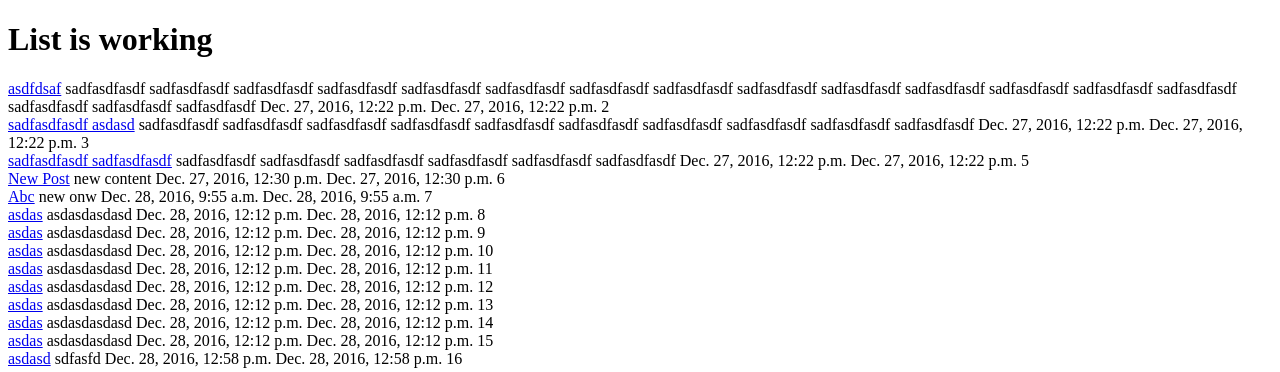
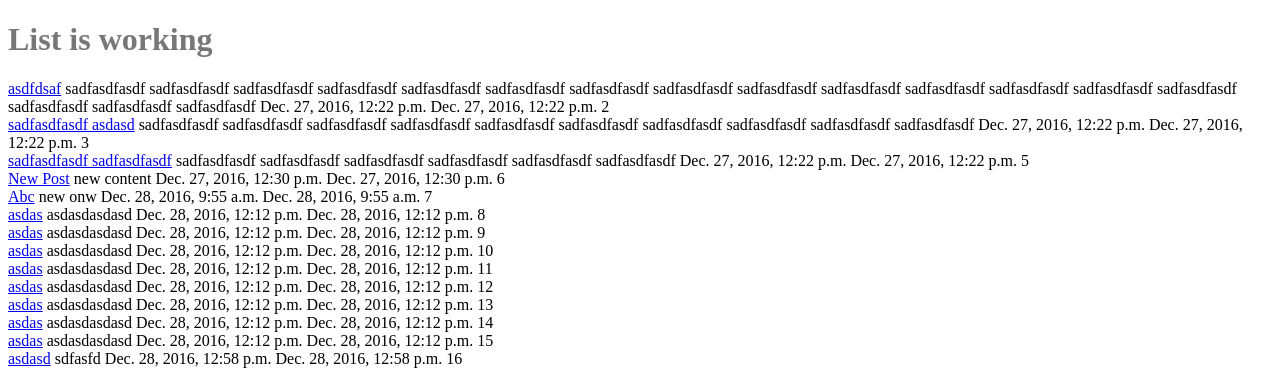
Before and after one commit to abheist/django-blog, a Django app: page /posts/ in a window 1280 px wide. Shown: the top 372 px of the page. Run offline with Django 3.2, Linux system fonts and the light colour scheme; data comes from the database, SQL or seed files in the repository.

Commit message:
AKS: Intermediate

```diff
--- /dev/null
+++ b/static/css/base.css
@@ -0,0 +1,3 @@
+h1 {
+    color: #777777;
+}
--- a/templates/base.html
+++ b/templates/base.html
@@ -1,7 +1,10 @@
+{% load staticfiles %}
+
 <!doctype html>
 <html lang="en">
 <head>
     <title>{% block head_title %}Django Blog{% endblock head_title %}</title>
+    <link rel="stylesheet" href="{% static "css/base.css" %}">
 </head>
 <body>
 {% include "messages_display.html" %}
--- a/trydjango19/settings.py
+++ b/trydjango19/settings.py
@@ -121,3 +121,4 @@ STATICFILES_DIRS = [
 ]
 
 STATIC_ROOT = os.path.join(os.path.dirname(BASE_DIR), "static_cdn")
+MEDIA_ROOT = os.path.join(os.path.dirname(BASE_DIR), "media_cdn")
```
